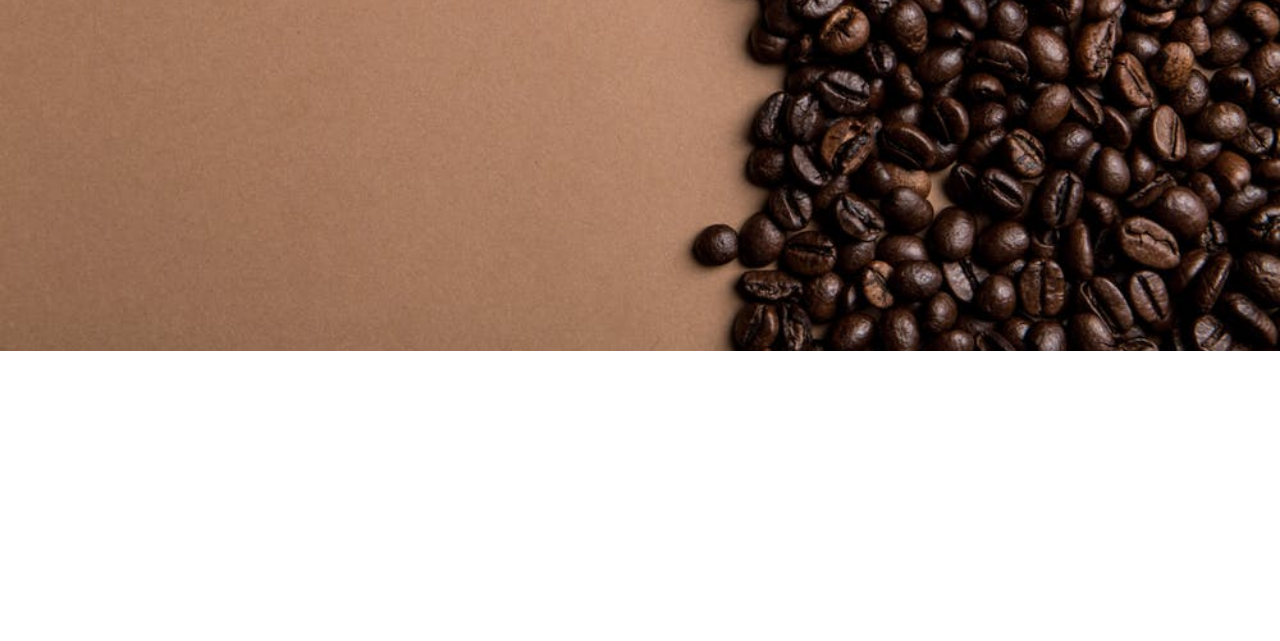
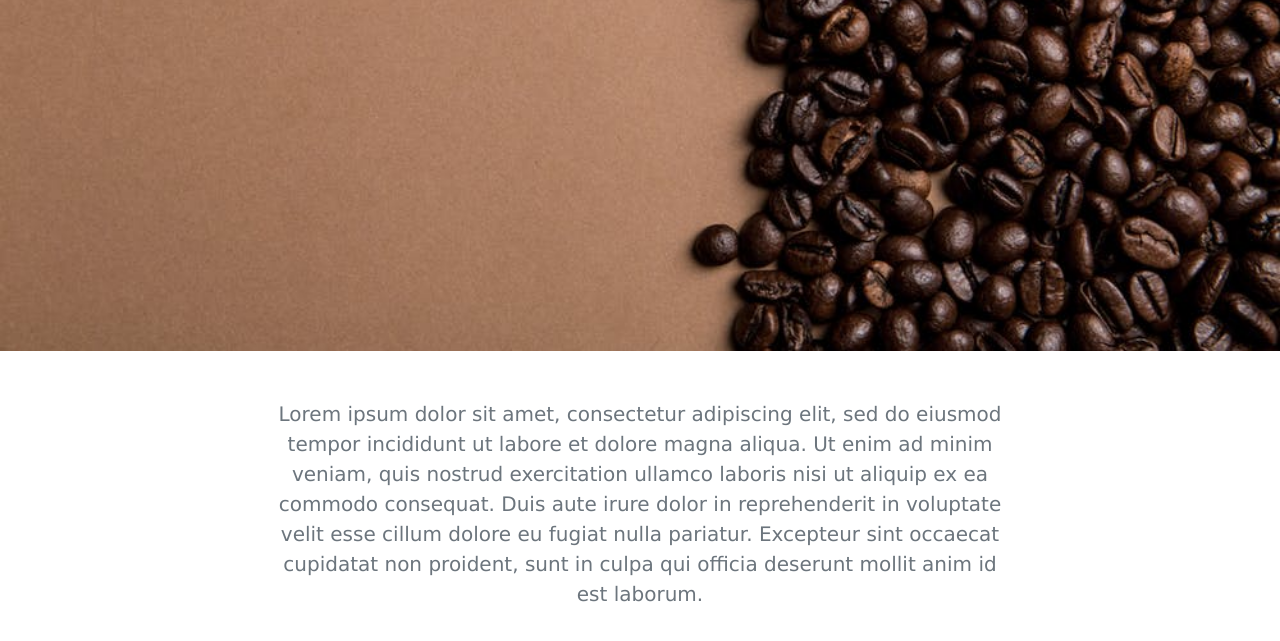
Before and after one commit to rethc/smooth-brew, a Gatsby site: page / in a window 1280 px wide. Shown: the part 523-1164 px from the top of the page. Before the commit the page ends 874 px from the top, so only its background shows below. Built offline with nearby package versions, Linux system fonts and the light colour scheme; Gatsby itself is replaced by a stand-in of ours.

Commit message:
about text

```diff
--- a/src/pages/index.js
+++ b/src/pages/index.js
@@ -1,9 +1,10 @@
 import React from "react"
-import { Link, graphql } from "gatsby"
+import { Link, graphql } from "gatsby";
 
-import Layout from "../components/layout"
-import SEO from "../components/seo"
-import BackgroundSection from "../components/Globals/BackgroundSection"
+import Layout from "../components/layout";
+import SEO from "../components/seo";
+import BackgroundSection from "../components/Globals/BackgroundSection";
+import Info from '../components/Home/info'
 
 const IndexPage = ({ data }) => (
   <Layout>
@@ -13,6 +14,7 @@ const IndexPage = ({ data }) => (
       title="Smooth Brew"
       styleClass="default-background"
     />
+    <Info />
   </Layout>
 );
 
```
